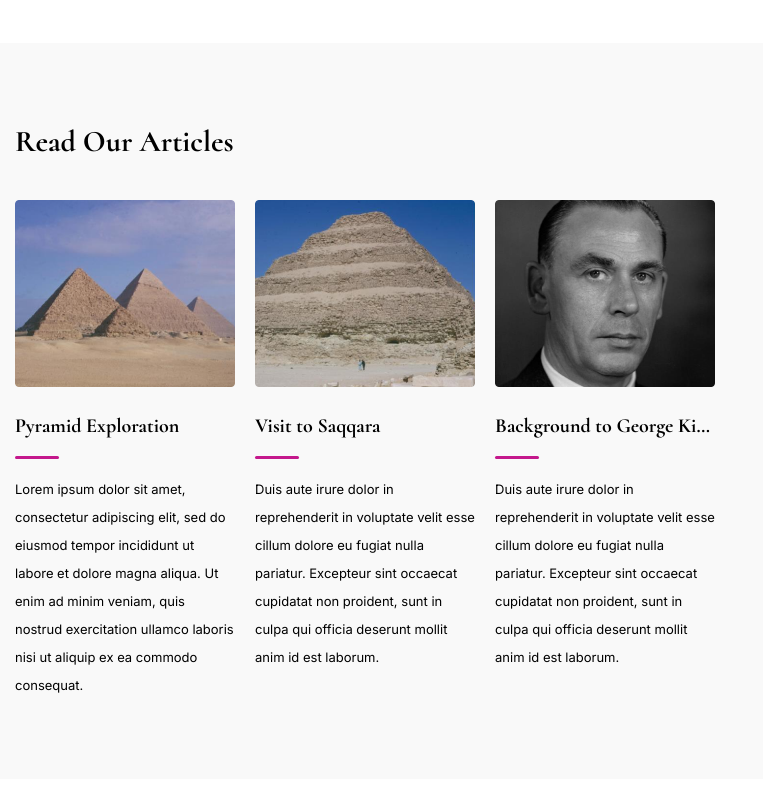
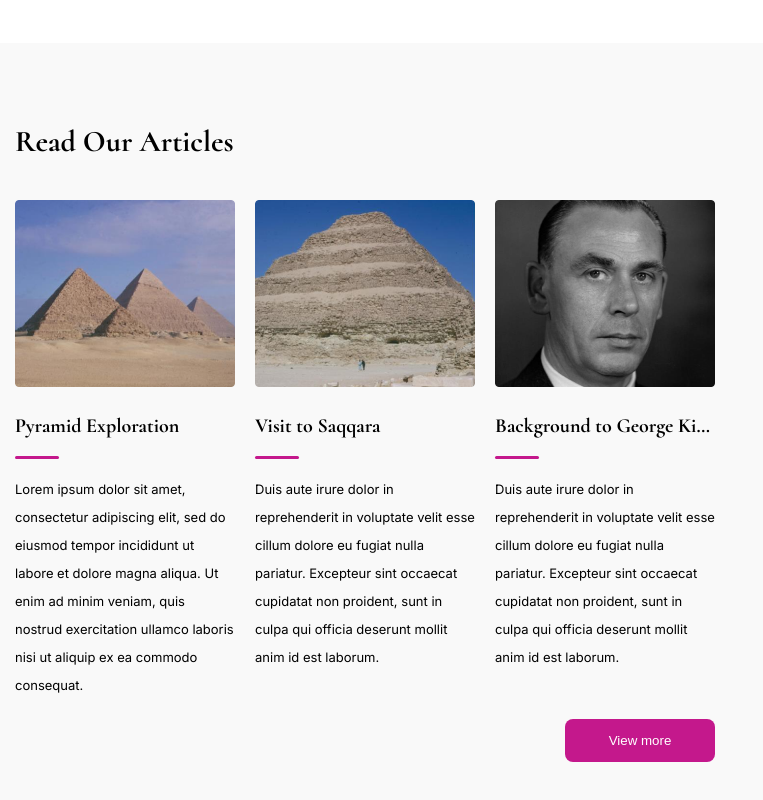
Before and after one commit to KunalP99/six-adepts-pma, a Next.js app: page / in a window 1280 px wide. Shown: the part 1603-2403 px from the top of the page, without its empty margins (0-763 px from the left). Before the commit the page ends 2382 px from the top, so only its background shows below. Built offline with nearby package versions, Linux system fonts and the light colour scheme.

Commit message:
feat(articles): add view more button

```diff
--- a/app/global.scss
+++ b/app/global.scss
@@ -2,4 +2,8 @@
   body {
     width: 365px;
   }
+
+  button {
+    cursor: pointer;
+  }
 }
--- a/app/home.module.scss
+++ b/app/home.module.scss
@@ -46,5 +46,13 @@
     h1 {
       @include h1-container;
     }
+
+    button {
+      @include primary-btn;
+      display: block;
+      margin-left: auto;
+      margin-right: auto;
+      margin-top: 20px;
+    }
   }
 }
--- a/app/page.tsx
+++ b/app/page.tsx
@@ -7,6 +7,7 @@ import articleShortHome from "./article_short_data/articleShortHome";
 export default function Home() {
   return (
     <main>
+      {/* TODO: Use background image property here and remove position absolute on nav bar*/}
       <div className={styles.hero}></div>
       <div className={styles.mainContainer}>
 
@@ -30,6 +31,7 @@ export default function Home() {
         <section className={styles.articleContainer}>
           <h1 className={cormorant.className}>Read Our Articles</h1>
           <Carousel data={articleShortHome} />
+          <button type="button">View more</button>
         </section>
       </div>
     </main>
--- a/app/variables.scss
+++ b/app/variables.scss
@@ -47,6 +47,21 @@ $primary-colour: #C4188C;
   line-height: 28px;
 }
 
+/* BUTTON */
+@mixin primary-btn {
+  font-weight: 500;
+  border: none;
+  background: $primary-colour;
+  color: white;
+  padding: 14px 44px;
+  border-radius: 8px;
+}
+
+@mixin reset-btn {
+  background: transparent;
+  border: none;
+}
+
 /* CONTAINERS*/
 // TODO: reponsiveness using media queries
 @mixin nav-container {
@@ -60,8 +75,3 @@ $primary-colour: #C4188C;
 @mixin h1-container {
   margin-bottom: 40px;
 }
-
-@mixin reset-btn {
-  background: transparent;
-  border: none;
-}
```
Also changed, not shown: public/arrow.svg (added).
